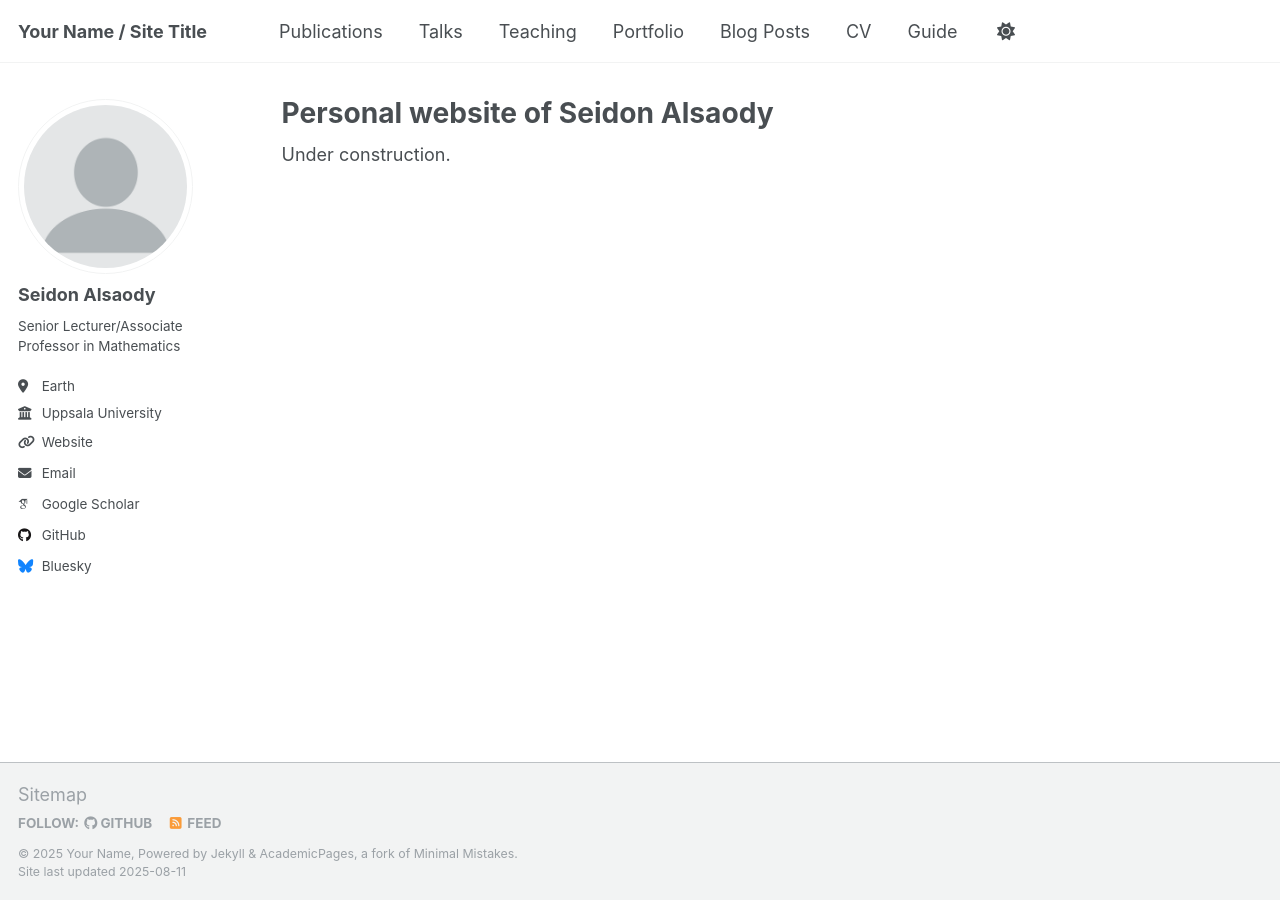
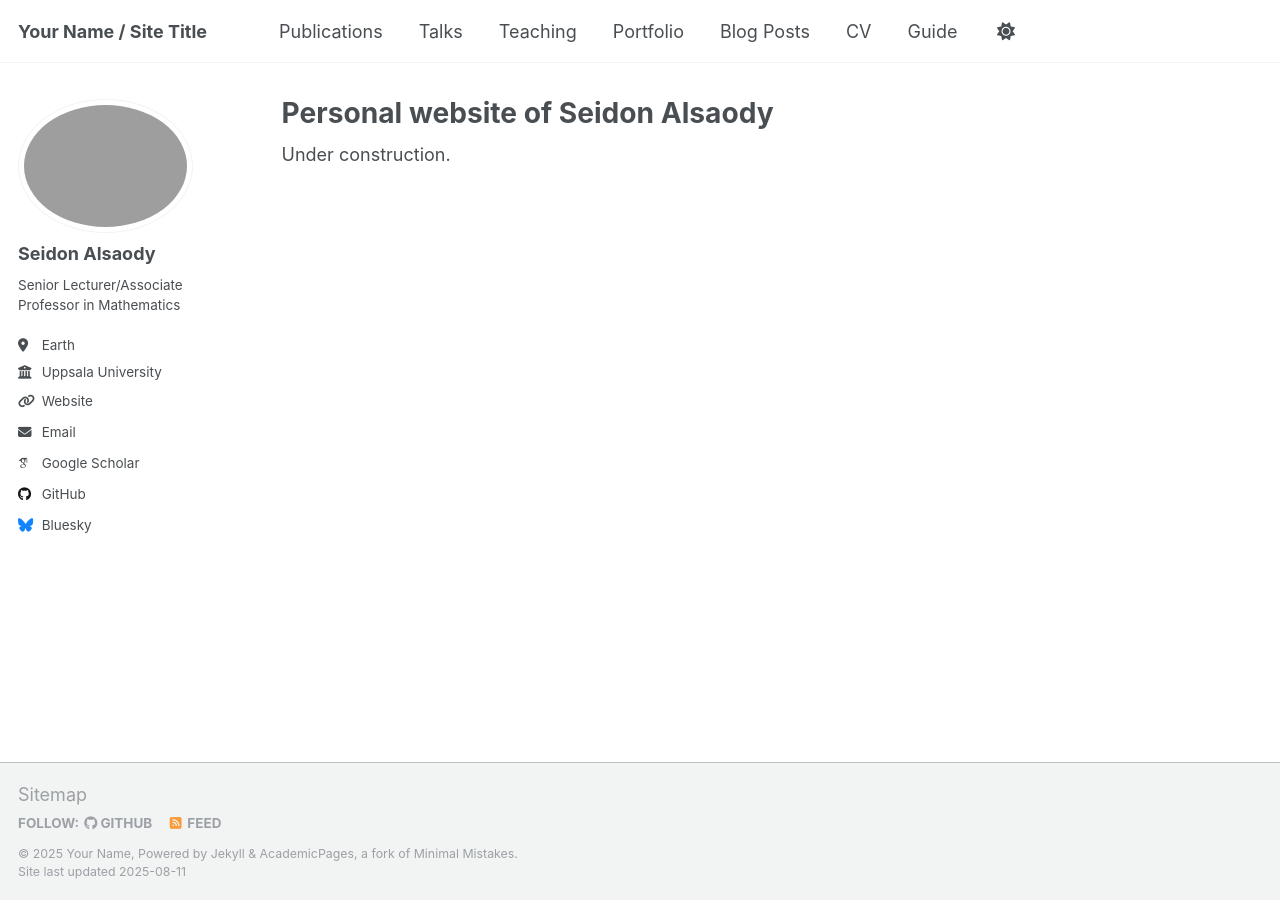
Before and after one commit to seidon-alsaody/seidon-alsaody.github.io, a Jekyll site: the page built from _pages/about.md, in a window 1280 px wide. Built offline with Jekyll 4.4.1, drawn with Linux system fonts in a browser that asks for light colours; some web fonts are replaced; a script that is not in the unit is left out.

Commit message:
Update _config.yml

```diff
--- a/_config.yml
+++ b/_config.yml
@@ -22,7 +22,7 @@ repository               : "academicpages/academicpages.github.io"
 #               Additional customization can be done by editing /_includes/author-profile.html
 author:
   # Biographic information
-  avatar           : "profile.png"
+  avatar           : "seidon.png"
   name             : "Seidon Alsaody"
   pronouns         : # example: "she/her"
   bio              : "Senior Lecturer/Associate Professor in Mathematics"
```
